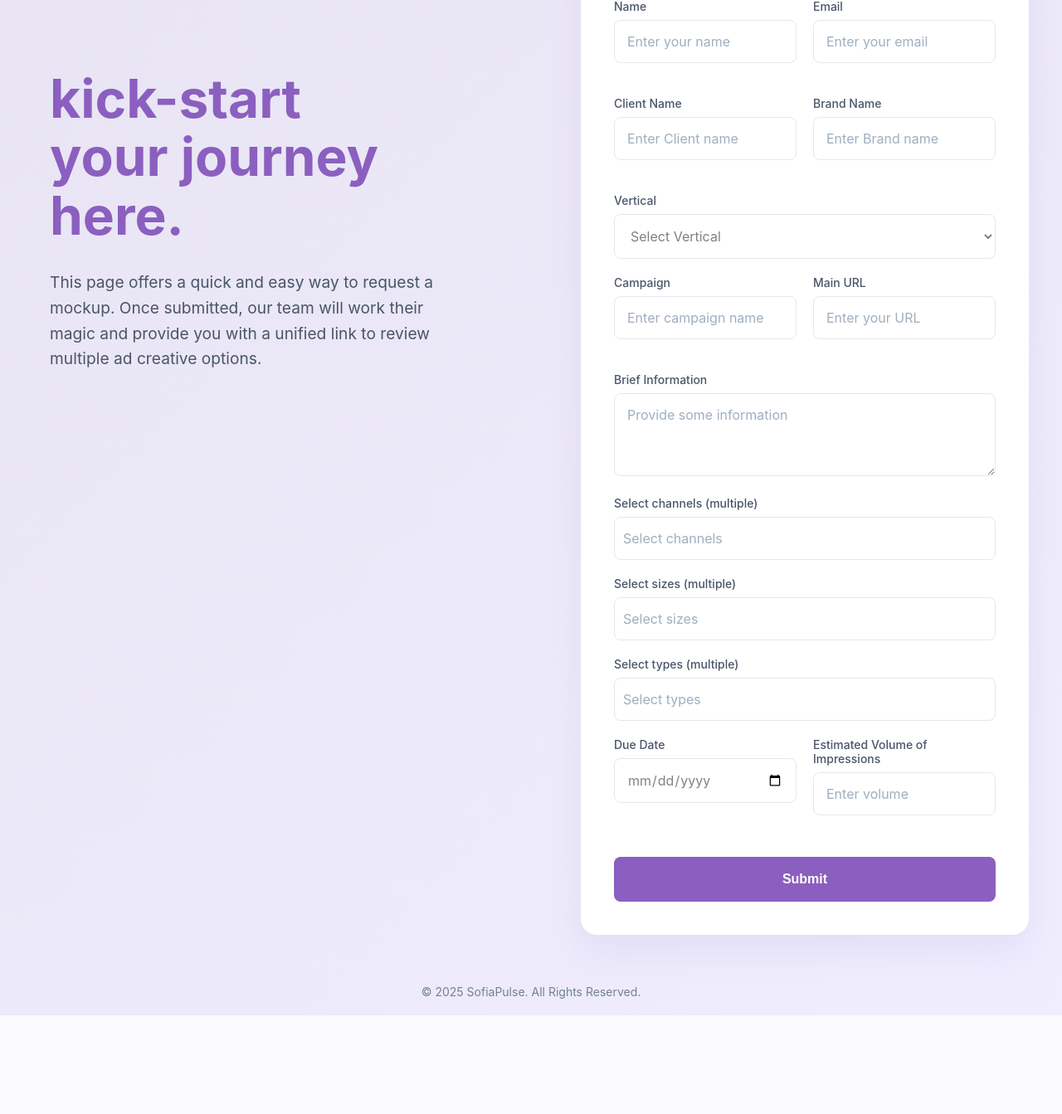
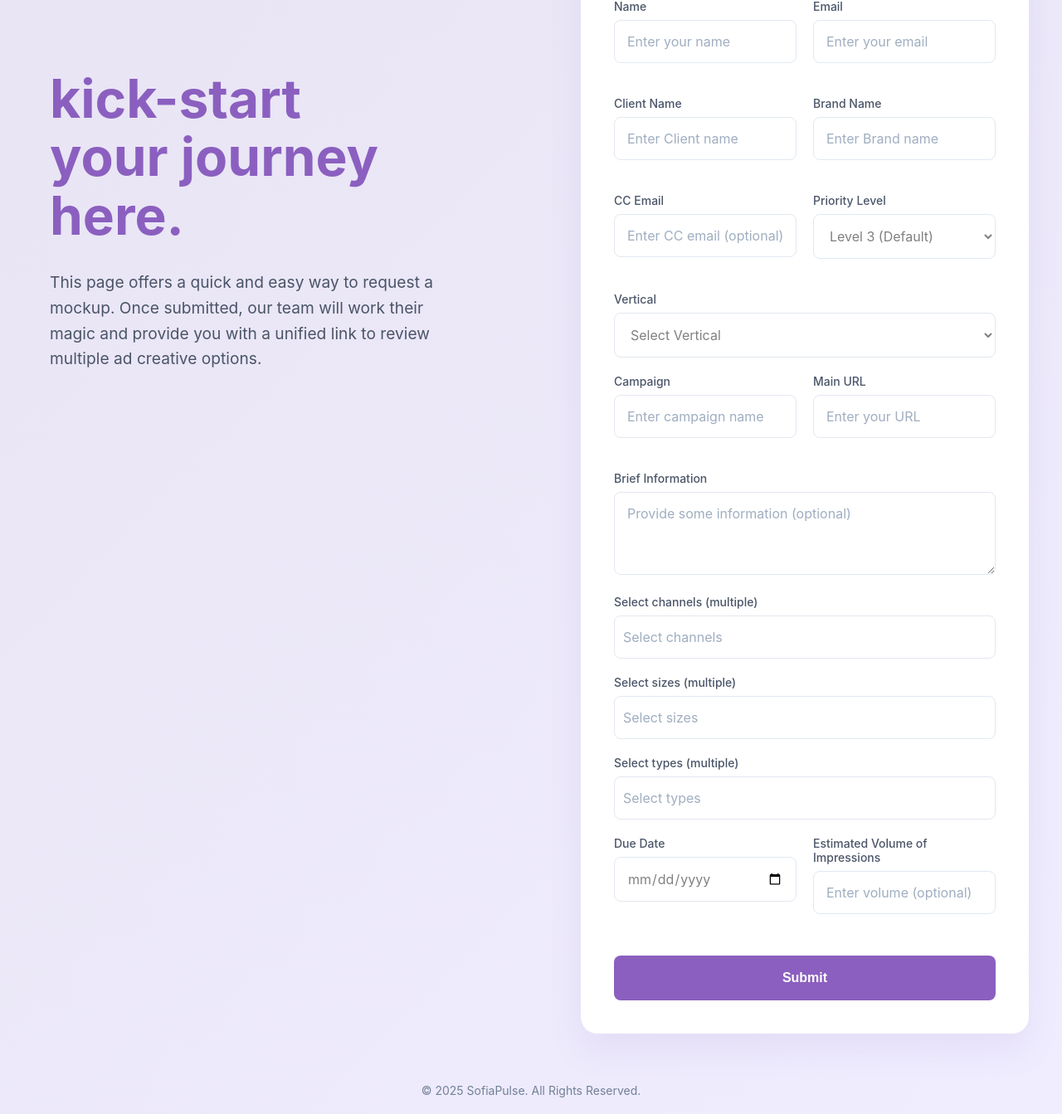
Before and after one commit to alihassanml/joe-n8n-form, a FastAPI app: page / in a window 1280 px wide. Shown: the part 146-1489 px from the top of the page at 83% size. Before the commit the page ends 1370 px from the top, so only its background shows below. Run offline with FastAPI, Linux system fonts and the light colour scheme.

Commit message:
first commit

```diff
--- a/templates/index.html
+++ b/templates/index.html
@@ -379,7 +379,8 @@
         .type-sub {
             padding-left: 28px;
         }
-        .type-sub-sub{
+
+        .type-sub-sub {
             padding-left: 48px;
         }
     </style>
@@ -440,6 +441,25 @@
                         </div>
 
                     </div>
+
+                    <div class="form-row">
+                        <!-- CC Email -->
+                        <div class="form-group">
+                            <label for="ccEmail">CC Email</label>
+                            <input type="email" id="ccEmail" name="ccEmail" placeholder="Enter CC email (optional)">
+                        </div>
+
+                        <!-- Priority Level -->
+                        <div class="form-group">
+                            <label for="priority">Priority Level</label>
+                            <select id="priority" name="priority" required>
+                                <option value="level 1">Level 1</option>
+                                <option value="level 2">Level 2</option>
+                                <option value="level 3" selected>Level 3 (Default)</option>
+                            </select>
+                        </div>
+                    </div>
+
                     <div class="form-group">
                         <label for="vertical">Vertical</label>
                         <select id="vertical" name="vertical" required>
@@ -497,7 +517,8 @@
 
                     <div class="form-group">
                         <label for="briefInfo">Brief Information</label>
-                        <textarea id="briefInfo" name="briefInfo" placeholder="Provide some information"></textarea>
+                        <textarea id="briefInfo" name="briefInfo"
+                            placeholder="Provide some information (optional)"></textarea>
                     </div>
 
                     <div class="form-group">
@@ -711,7 +732,8 @@
                         </div>
                         <div class="form-group">
                             <label for="estimatedVolume">Estimated Volume of Impressions</label>
-                            <input type="text" id="estimatedVolume" name="estimatedVolume" placeholder="Enter volume">
+                            <input type="text" id="estimatedVolume" name="estimatedVolume"
+                                placeholder="Enter volume (optional)">
                         </div>
                     </div>
 
@@ -901,7 +923,10 @@
                 estimatedVolume: formData.get('estimatedVolume'),
                 clientname: formData.get('clientname'),
                 brandname: formData.get('brandname'),
-                vertical: formData.get('vertical')
+                vertical: formData.get('vertical'),
+                ccEmail: document.getElementById("ccEmail").value,
+                priority: document.getElementById("priority").value,
+
             };
 
             try {
```
